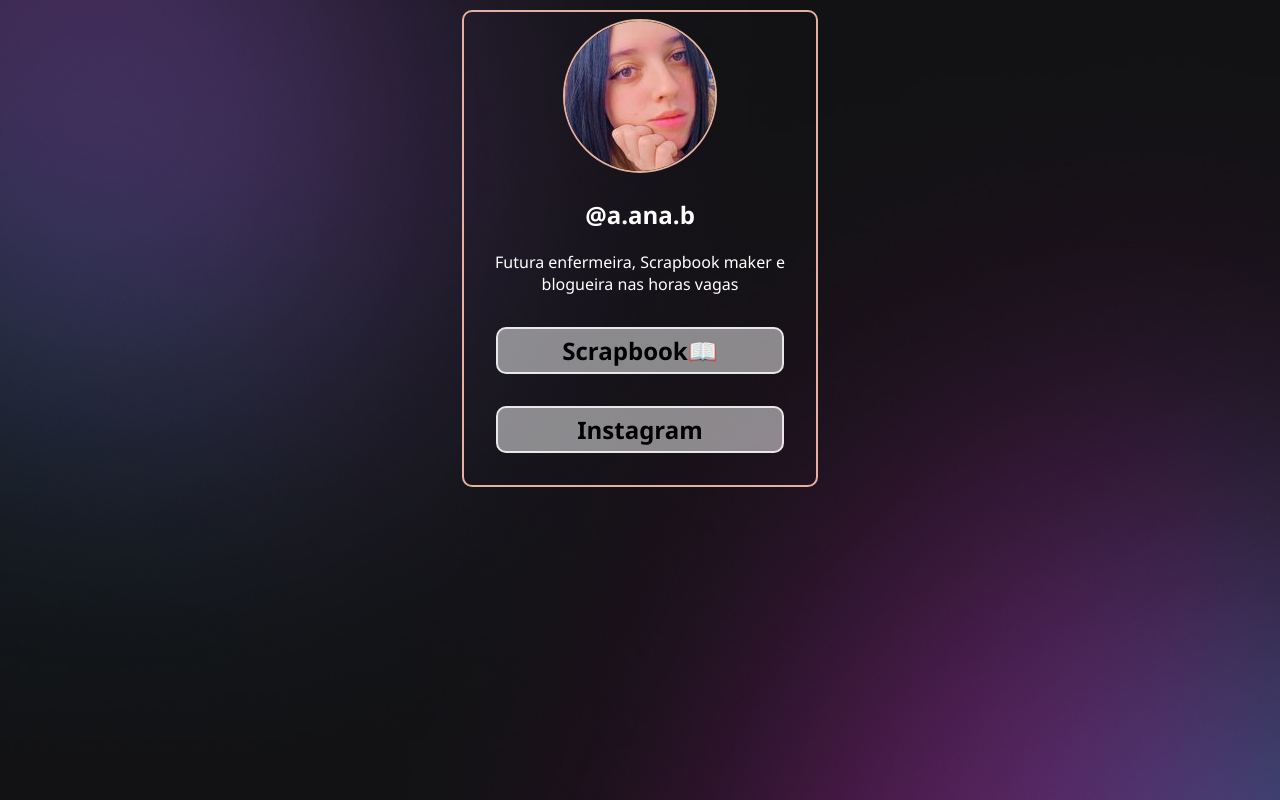
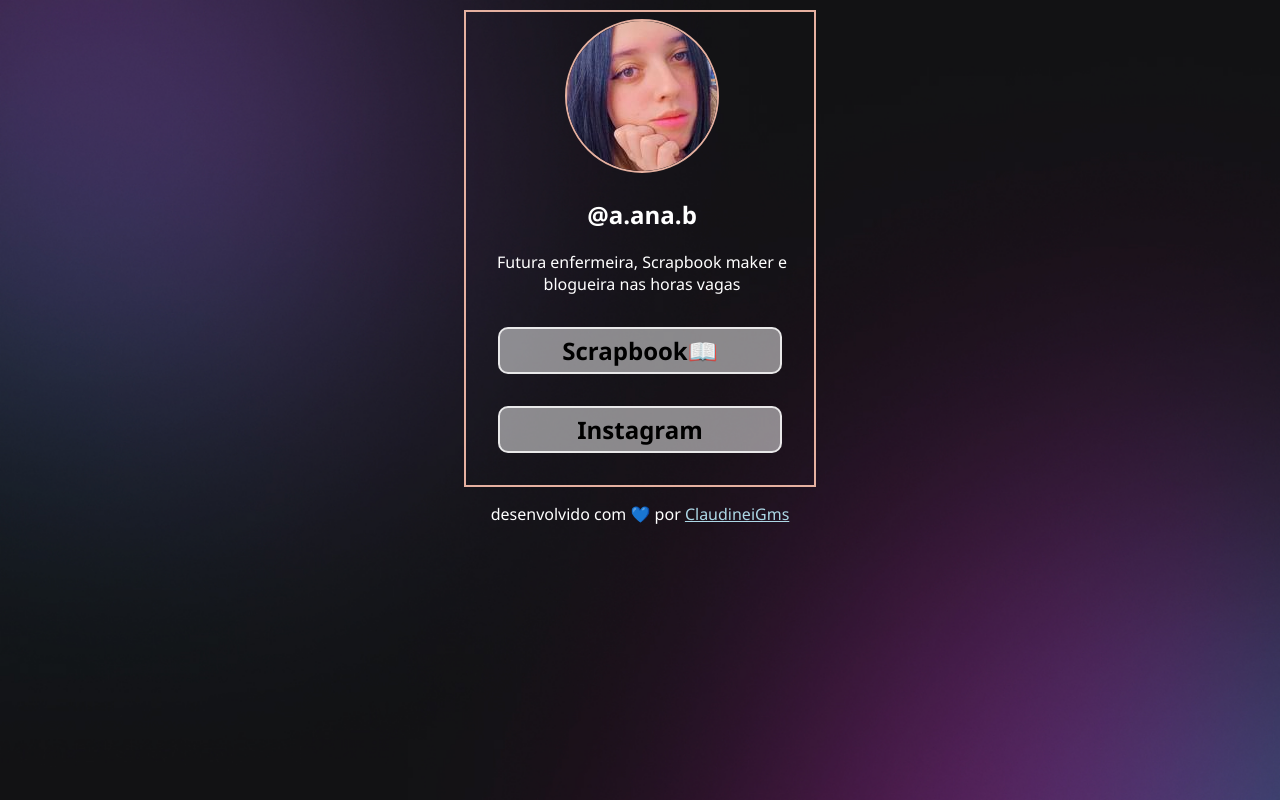
Before and after one commit to anacarolinebatista/mywebsite, a plain HTML site: page index.html in a window 1280 px wide. Drawn offline with Linux system fonts and the light colour scheme.

Commit message:
Insert Merchan

```diff
--- a/index.html
+++ b/index.html
@@ -19,5 +19,6 @@
             <a href="https://www.instagram.com/a.ana.b/" target="_blank"><h2>Instagram</h2></a>
         </div>
     </div>
-    </body>
+    <p class="merchan">desenvolvido com 💙 por <a href="http://claudinei.dev" target="_blank">ClaudineiGms</a></p>
+</body>
 </html>
--- a/style.css
+++ b/style.css
@@ -1,13 +1,17 @@
 body{
+    text-align: center;
     margin: auto;
     margin-top: 10px;
     width: 22rem;
-    border: 2.5px solid #e5b0a0;
     border-radius: 10px;
     background-image: url("assets/bg-mobile.jpg");
     background-repeat: no-repeat;
     background-size: cover;
     font-family: 'Segoe UI', Tahoma, Geneva, Verdana, sans-serif;
+}
+
+.main{
+    border: 2.5px solid #e5b0a0;
 }
 
 .head{
@@ -55,3 +59,12 @@ a {
     background-color: rgba(255, 255, 255, 1);
     box-shadow: 2px 2px 10px rgba(255, 255, 255, 0.7);
 }
+
+.merchan{
+    color: white;
+}
+
+.merchan > a{
+    color: lightblue;
+    text-decoration:underline;
+}
```
